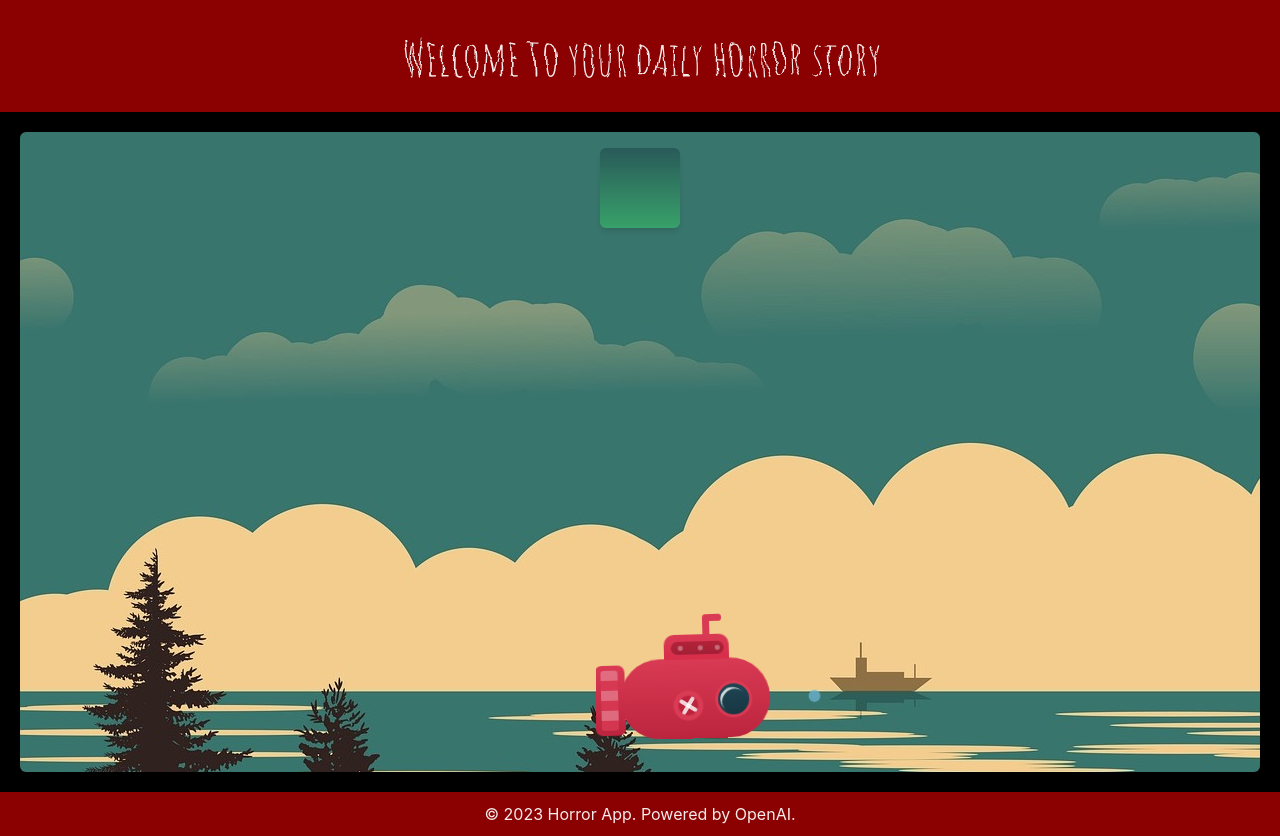
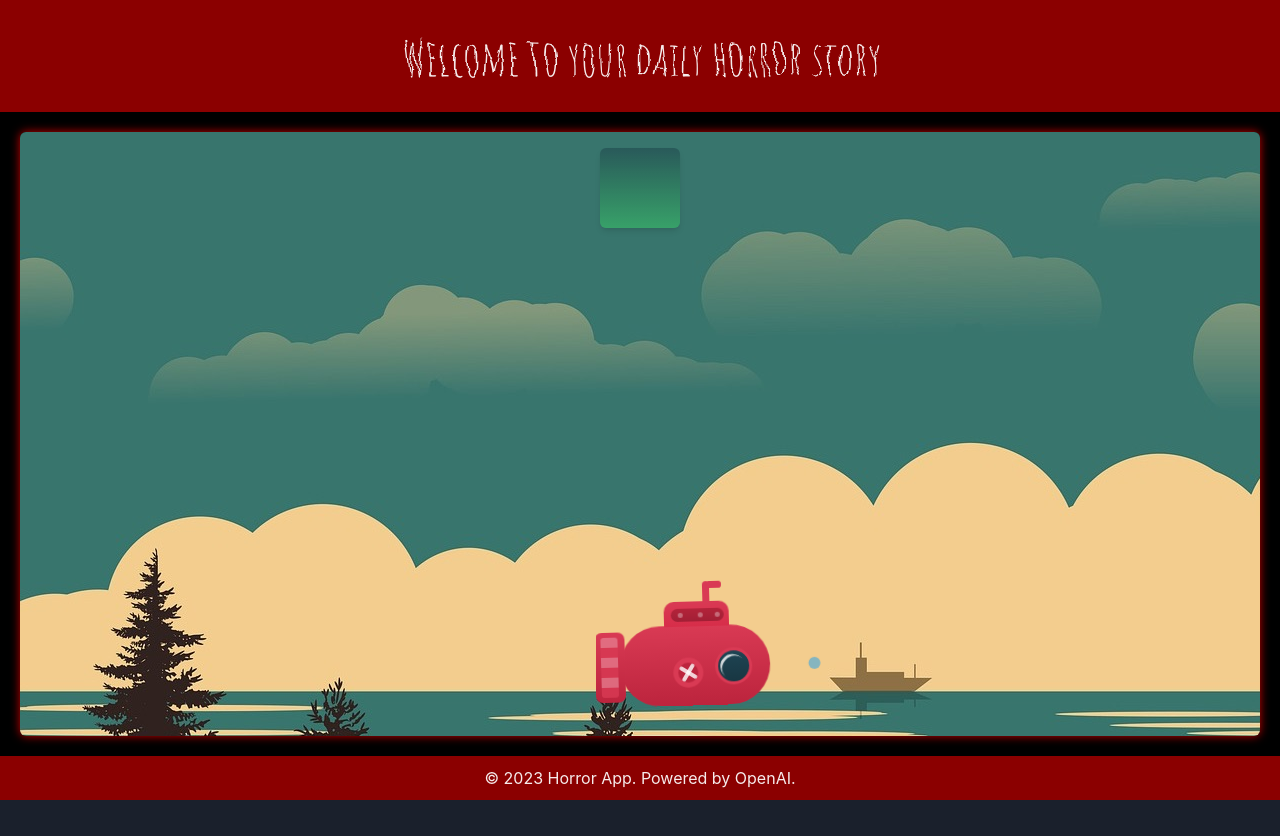
Before and after one commit to mproistak/story-teller, a Next.js app: page / in a window 1280 px wide. After the commit the page ends 800 px from the top, so only its background shows below. Built offline with nearby package versions, Linux system fonts and the light colour scheme; no server answers.

Commit message:
Fix overflow

```diff
--- a/src/components/Story.tsx
+++ b/src/components/Story.tsx
@@ -17,7 +17,6 @@ const Story = ({ story }: StoryProps) => {
       backgroundImage="/header-image.jpg"
       className="horror-box"
       rounded="md"
-      shadow="md"
     >
       <Collapse in={isOpen} animateOpacity className="horror-story-container">
         <Box
--- a/src/styles/globals.css
+++ b/src/styles/globals.css
@@ -58,7 +58,7 @@ body {
   width: 100%;
   min-height: fit-content;
   overflow: auto;
-  height: calc(100vh - 160px);
+  height: calc(100vh - 196px);
   box-shadow: 0 0 10px rgba(255, 0, 0, 0.8);
 }
 
```
